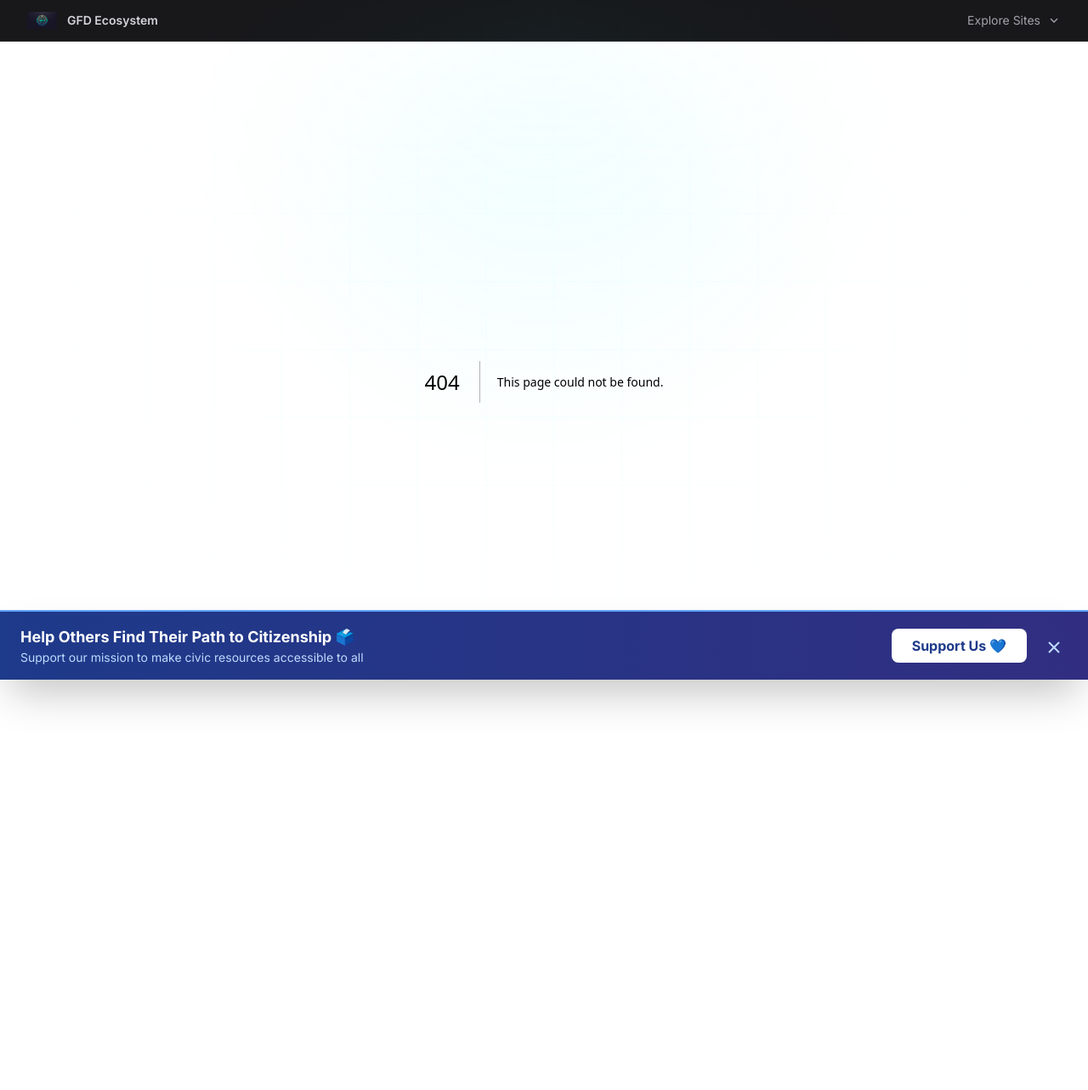
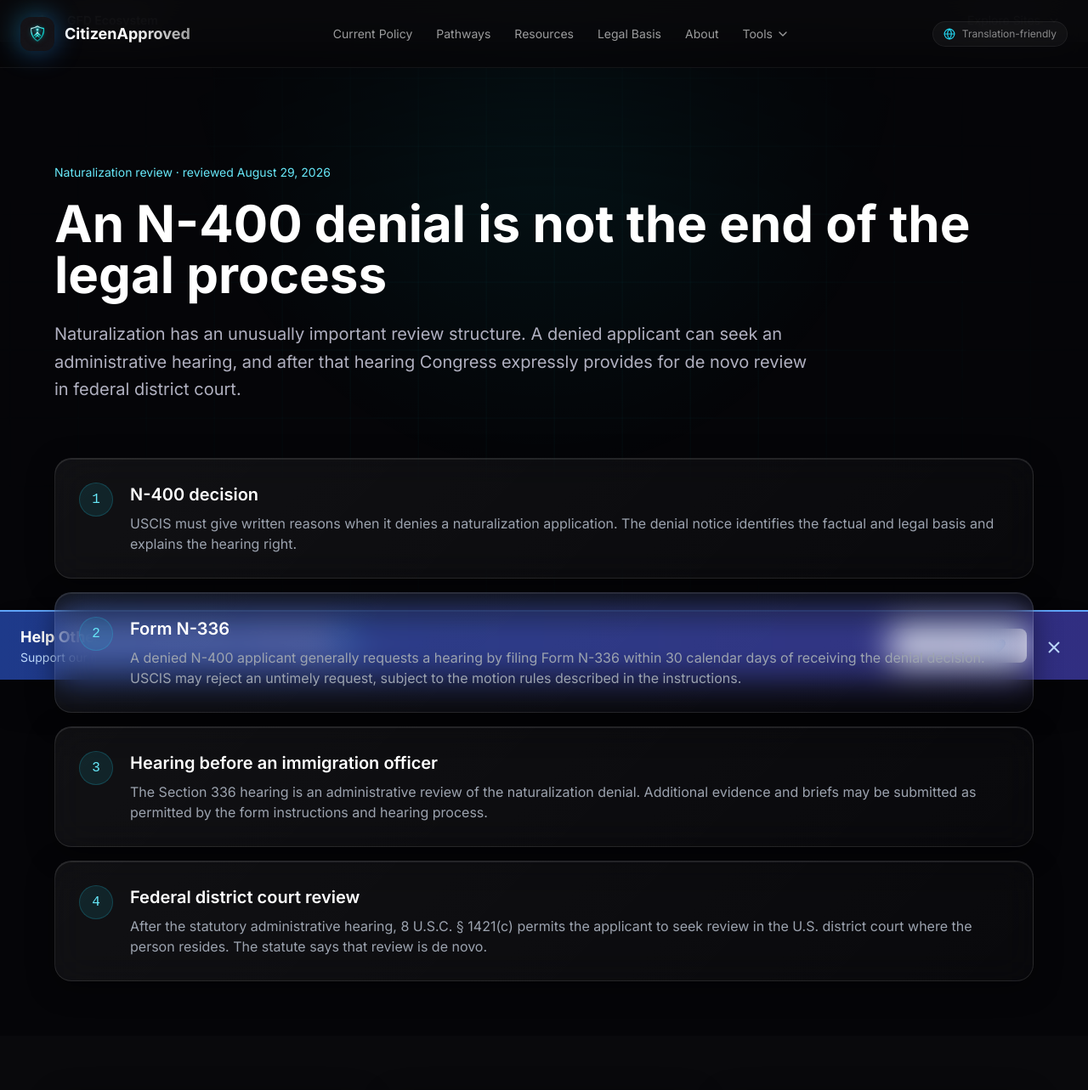
Before and after one commit to weave0/CitizenApproved, a Next.js app: page /topics/review in a window 1280 px wide. Before the commit this address had no page. Shown: the top 1283 px of the page at 85% size. Before the commit the page ends 849 px from the top, so only its background shows below. Built offline with nearby package versions, Linux system fonts and the light colour scheme.

Commit message:
feat: add naturalization denial and review guide

```diff
--- /dev/null
+++ b/src/app/topics/review/page.tsx
@@ -0,0 +1,82 @@
+import Link from 'next/link'
+import { ArrowRight, Clock3, FileWarning, Gavel, Scale, ShieldCheck } from 'lucide-react'
+import { Navbar } from '@/components/Navbar'
+import { formatReviewDate } from '@/lib/policy/current-policy'
+
+const steps = [
+  ['N-400 decision', 'USCIS must give written reasons when it denies a naturalization application. The denial notice identifies the factual and legal basis and explains the hearing right.'],
+  ['Form N-336', 'A denied N-400 applicant generally requests a hearing by filing Form N-336 within 30 calendar days of receiving the denial decision. USCIS may reject an untimely request, subject to the motion rules described in the instructions.'],
+  ['Hearing before an immigration officer', 'The Section 336 hearing is an administrative review of the naturalization denial. Additional evidence and briefs may be submitted as permitted by the form instructions and hearing process.'],
+  ['Federal district court review', 'After the statutory administrative hearing, 8 U.S.C. § 1421(c) permits the applicant to seek review in the U.S. district court where the person resides. The statute says that review is de novo.'],
+] as const
+
+export default function ReviewPage() {
+  return (
+    <main className="min-h-screen">
+      <Navbar />
+      <section className="pt-28 md:pt-36 pb-16 px-6">
+        <div className="max-w-6xl mx-auto">
+          <div className="text-sm text-cyan-300 mb-5">Naturalization review · reviewed {formatReviewDate()}</div>
+          <h1 className="text-4xl md:text-6xl font-bold mb-6">An N-400 denial is not the end of the legal process</h1>
+          <p className="text-xl text-[var(--text-secondary)] max-w-4xl leading-relaxed">Naturalization has an unusually important review structure. A denied applicant can seek an administrative hearing, and after that hearing Congress expressly provides for de novo review in federal district court.</p>
+        </div>
+      </section>
+
+      <section className="pb-16 px-6">
+        <div className="max-w-6xl mx-auto space-y-4">
+          {steps.map(([title, text], index) => (
+            <article key={title} className="glass-panel p-6 md:p-7 flex gap-5">
+              <div className="w-10 h-10 rounded-full bg-cyan-400/10 border border-cyan-400/20 text-cyan-300 flex items-center justify-center font-mono shrink-0">{index + 1}</div>
+              <div><h2 className="text-xl font-semibold mb-2">{title}</h2><p className="text-gray-400">{text}</p></div>
+            </article>
+          ))}
+        </div>
+      </section>
+
+      <section className="py-16 px-6 bg-white/[0.02]">
+        <div className="max-w-6xl mx-auto grid lg:grid-cols-3 gap-6">
+          <div className="glass-panel p-7">
+            <Clock3 className="w-7 h-7 text-yellow-400 mb-4" />
+            <h2 className="text-xl font-semibold mb-3">Deadline</h2>
+            <p className="text-gray-400">Current N-336 instructions say to file the hearing request within 30 calendar days of receiving the N-400 denial. Deadline calculation can be outcome-determinative, so use the notice and current instructions rather than a remembered date.</p>
+          </div>
+          <div className="glass-panel p-7">
+            <FileWarning className="w-7 h-7 text-violet-400 mb-4" />
+            <h2 className="text-xl font-semibold mb-3">Current general fee</h2>
+            <p className="text-gray-400">The current G-1055 lists Form N-336 at $780 online or $830 on paper. A $0 military-service category and fee-waiver categories may apply.</p>
+          </div>
+          <div className="glass-panel p-7">
+            <Gavel className="w-7 h-7 text-green-400 mb-4" />
+            <h2 className="text-xl font-semibold mb-3">De novo means a new judicial determination</h2>
+            <p className="text-gray-400">Section 1421(c) directs the district court to make its own findings of fact and conclusions of law and, at the petitioner&apos;s request, conduct a hearing de novo on the application.</p>
+          </div>
+        </div>
+      </section>
+
+      <section className="py-16 px-6">
+        <div className="max-w-6xl mx-auto grid lg:grid-cols-2 gap-8">
+          <div className="glass-panel p-8">
+            <Scale className="w-7 h-7 text-cyan-400 mb-4" />
+            <h2 className="text-2xl font-bold mb-4">A separate federal-court route exists for some delayed cases</h2>
+            <p className="text-gray-300 mb-4">8 U.S.C. § 1447(b) addresses failure to make a determination within 120 days after the naturalization examination. The applicant may apply to the federal district court where the applicant resides; the court may determine the matter or remand it to USCIS with instructions.</p>
+            <p className="text-gray-400">The meaning of “examination,” jurisdiction after filing, and litigation strategy can involve case law. This is a point where individualized legal advice is especially valuable.</p>
+          </div>
+          <div className="glass-panel p-8">
+            <ShieldCheck className="w-7 h-7 text-green-400 mb-4" />
+            <h2 className="text-2xl font-bold mb-4">Other citizenship applications use different appeal paths</h2>
+            <p className="text-gray-300">Do not apply the N-336 process to every citizenship document. For example, a denied Form N-600 has its own appeal and motion framework. The denial notice and current form/regulation control the available review path.</p>
+          </div>
+        </div>
+      </section>
+
+      <section className="pb-20 px-6">
+        <div className="max-w-6xl mx-auto flex flex-wrap gap-5 text-sm">
+          <a href="https://www.uscis.gov/sites/default/files/document/forms/n-336instr.pdf" target="_blank" rel="noreferrer" className="text-cyan-300">Current N-336 instructions <ArrowRight className="inline w-4 h-4" /></a>
+          <a href="https://uscode.house.gov/view.xhtml?req=granuleid:USC-prelim-title8-section1421" target="_blank" rel="noreferrer" className="text-cyan-300">8 U.S.C. § 1421(c) <ArrowRight className="inline w-4 h-4" /></a>
+          <a href="https://uscode.house.gov/view.xhtml?req=granuleid:USC-prelim-title8-section1447" target="_blank" rel="noreferrer" className="text-cyan-300">8 U.S.C. § 1447 <ArrowRight className="inline w-4 h-4" /></a>
+          <Link href="/processing" className="text-cyan-300">Processing guide <ArrowRight className="inline w-4 h-4" /></Link>
+        </div>
+      </section>
+    </main>
+  )
+}
```
